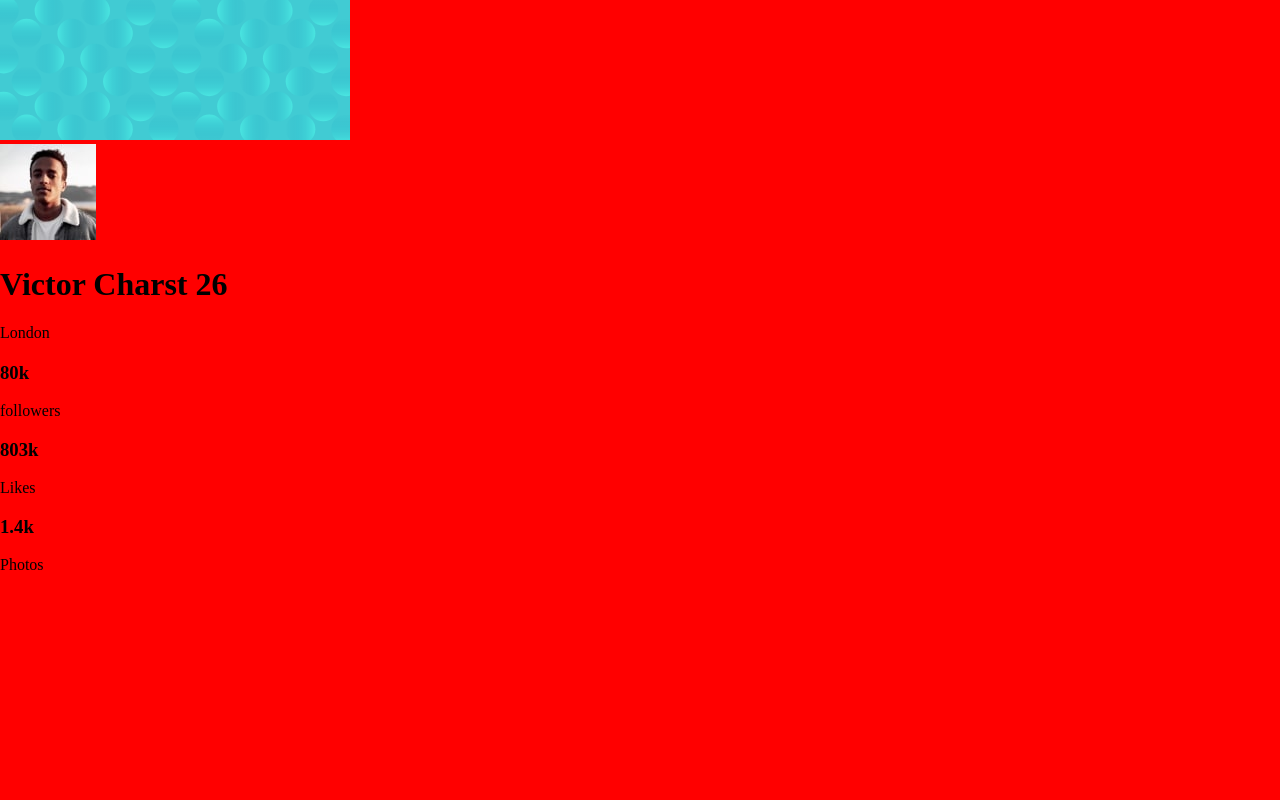
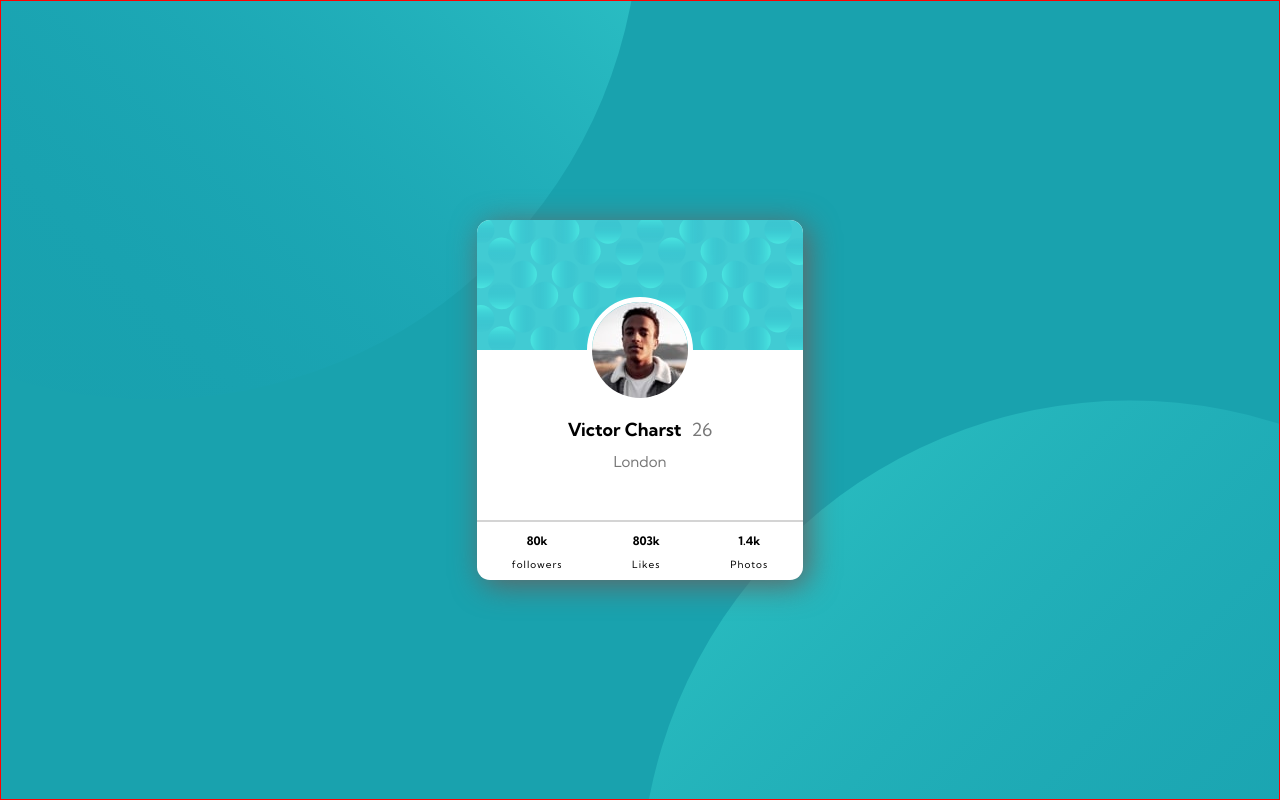
Before and after one commit to Michael-02K/pabina_bluuwb, a plain HTML site: page index.html in a window 1280 px wide. Drawn offline with Linux system fonts and the light colour scheme.

Commit message:
html y css terminado

```diff
--- a/css/styles.scss
+++ b/css/styles.scss
@@ -1,4 +1,94 @@
+html{
+    box-sizing: border-box;
+    font-size: 62.5%;
+}
+*,*::before,*::after{box-sizing: inherit;}
+
+:root{
+    --dark_cyan: hsl(185, 75%, 39%);
+    --very_dark_desaturated: hsl(229, 23%, 23%);
+    --dark_grayish_blue: hsl(227, 10%, 46%);
+    --dark-gray: hsl(0, 0%, 47%);
+}
+
 body{
-    background-color: red;
-    color: white;
+    font-family: 'Kumbh Sans', sans-serif;
+    background-color: var(--dark_cyan);
+    background-image: url("../images/bg-pattern-top.svg"), url("../images/bg-pattern-bottom.svg");
+    background-repeat: no-repeat,no-repeat;
+    background-position: right 50vw bottom 50vh, left 50vw top 50vh;
 }
+
+.flex{
+    //margin: 3rem;
+    border: 1px solid red;
+    display: flex;
+    justify-content: center;
+    align-items: center;
+    height: 100vh;
+}
+
+.card{
+    background-color: white;
+    width: 326px;
+    border-radius: 1.3rem;
+    overflow: hidden;
+    box-shadow: 5px 5px 30px rgb(99, 99, 99);
+
+    &-header{
+        width: 100%;
+        display: block;
+    }
+
+
+
+    &-body{
+        border-bottom: 2px solid #9999996b;
+        display: flex;
+        flex-direction: column;
+        //justify-content: center;
+        align-items: center;
+
+        &-img{
+            border-radius: 10rem;
+            border: 5px solid white;
+            margin-top: calc(-48px - 5px);
+
+        }
+
+        &-tittle{
+            margin-top: 1.7rem;
+            font-size: 1.8rem;
+            span{
+                color: var(--dark-gray);
+                font-weight: 400;
+                margin-left: .6rem;
+            }
+        }
+
+        &-text{
+            margin-top: 0;
+            font-size: 1.5rem;
+            color: var(--dark-gray);
+            font-weight: 400;
+            margin-bottom: 5rem;
+        }
+
+
+    }
+
+    &-footer{
+        display: flex;
+        justify-content: space-around;
+        font-size: 1rem;
+
+        &-social{
+            text-align: center;
+
+            p{
+                letter-spacing: 1px;
+            }
+        }
+    }
+
+}
```
Also changed, not shown: css/styles.css, 1 other file.
